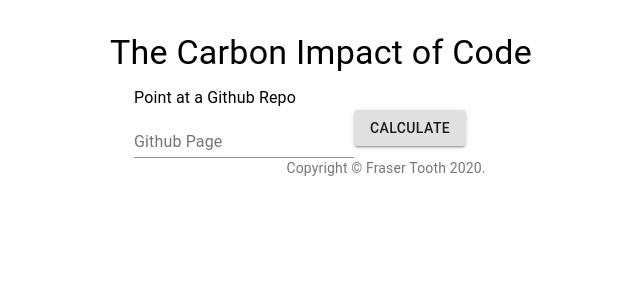
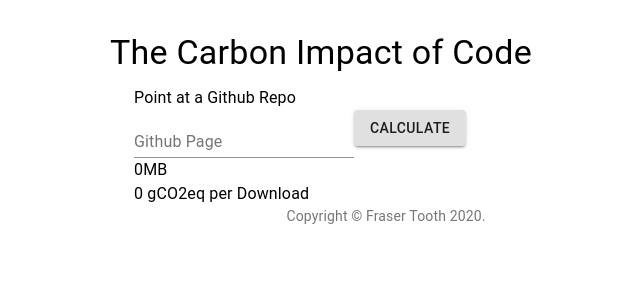
Before and after one commit to FraserTooth/github-carbon-emissions-app, a React (Create React App) app: page / in a window 1280 px wide. Shown: the top 300 px of the page, without its empty margins (254-894 px from the left). Built offline with nearby package versions, Linux system fonts and the light colour scheme.

Commit message:
Basic Functionality In Place

```diff
--- a/src/App.js
+++ b/src/App.js
@@ -1,5 +1,5 @@
 import "./App.css";
-import Calculator from "./components/calculator";
+import Calculator from "./components/Calculator";
 
 import React from "react";
 import Container from "@material-ui/core/Container";
--- /dev/null
+++ b/src/components/Calculator.js
@@ -0,0 +1,61 @@
+import React, { useState } from "react";
+import Container from "@material-ui/core/Container";
+import Typography from "@material-ui/core/Typography";
+import Box from "@material-ui/core/Box";
+import TextField from "@material-ui/core/TextField";
+import Button from "@material-ui/core/Button";
+import axios from "axios";
+
+function Calculator() {
+  const githubAPI = "https://api.github.com/repos/";
+
+  //Example URL Needed  https://github.com/FraserTooth/alwyn
+
+  const [url, setUrl] = useState("");
+  const [githubsize, setSize] = useState(0);
+
+  const handleSubmit = async e => {
+    e.preventDefault();
+
+    var expression = /(https?:\/\/(?:www\.|(?!www))[a-zA-Z0-9][a-zA-Z0-9-]+[a-zA-Z0-9]\.[^\s]{2,}|www\.[a-zA-Z0-9][a-zA-Z0-9-]+[a-zA-Z0-9]\.[^\s]{2,}|https?:\/\/(?:www\.|(?!www))[a-zA-Z0-9]+\.[^\s]{2,}|www\.[a-zA-Z0-9]+\.[^\s]{2,})/gi;
+    var reg = new RegExp(expression);
+
+    if (!url.match(reg)) {
+      alert(`Github URL ${url} not valid`);
+    } else {
+      const apiLocation = githubAPI + url.split(".com/")[1];
+      try {
+        const response = await axios(apiLocation);
+        setSize(response.data.size / 1000);
+      } catch (e) {
+        console.error(e);
+      }
+      // alert(`Github URL ${apiLocation}`);
+    }
+  };
+
+  return (
+    <Container>
+      <Box>
+        <Typography>Point at a Github Repo</Typography>
+
+        <form onSubmit={handleSubmit}>
+          <TextField
+            id="github-basic"
+            label="Github Page"
+            value={url}
+            onChange={e => setUrl(e.target.value)}
+          />
+          <Button variant="contained" type="submit">
+            Calculate
+          </Button>
+        </form>
+
+        <Typography>{githubsize}MB</Typography>
+        <Typography>{githubsize * 4.084} gCO2eq per Download</Typography>
+      </Box>
+    </Container>
+  );
+}
+
+export default Calculator;
--- a/src/components/calculator.js
+++ /dev/null
@@ -1,45 +0,0 @@
-import React, { useState } from "react";
-import Container from "@material-ui/core/Container";
-import Typography from "@material-ui/core/Typography";
-import Box from "@material-ui/core/Box";
-import TextField from "@material-ui/core/TextField";
-import Button from "@material-ui/core/Button";
-import axios from "axios";
-
-function Calculator() {
-  const githubAPI = "https://api.github.com/repos/git/git";
-
-  //Example URL Needed  https://github.com/FraserTooth/alwyn
-
-  const [url, setName] = useState("");
-
-  const handleSubmit = async e => {
-    e.preventDefault();
-
-    const size = await axios(githubAPI).data.size;
-    console.log(size);
-    alert(`Github URL ${url}`);
-  };
-
-  return (
-    <Container>
-      <Box>
-        <Typography>Point at a Github Repo</Typography>
-
-        <form onSubmit={handleSubmit}>
-          <TextField
-            id="github-basic"
-            label="Github Page"
-            value={url}
-            onChange={e => setName(e.target.value)}
-          />
-          <Button variant="contained" type="submit">
-            Calculate
-          </Button>
-        </form>
-      </Box>
-    </Container>
-  );
-}
-
-export default Calculator;
```
